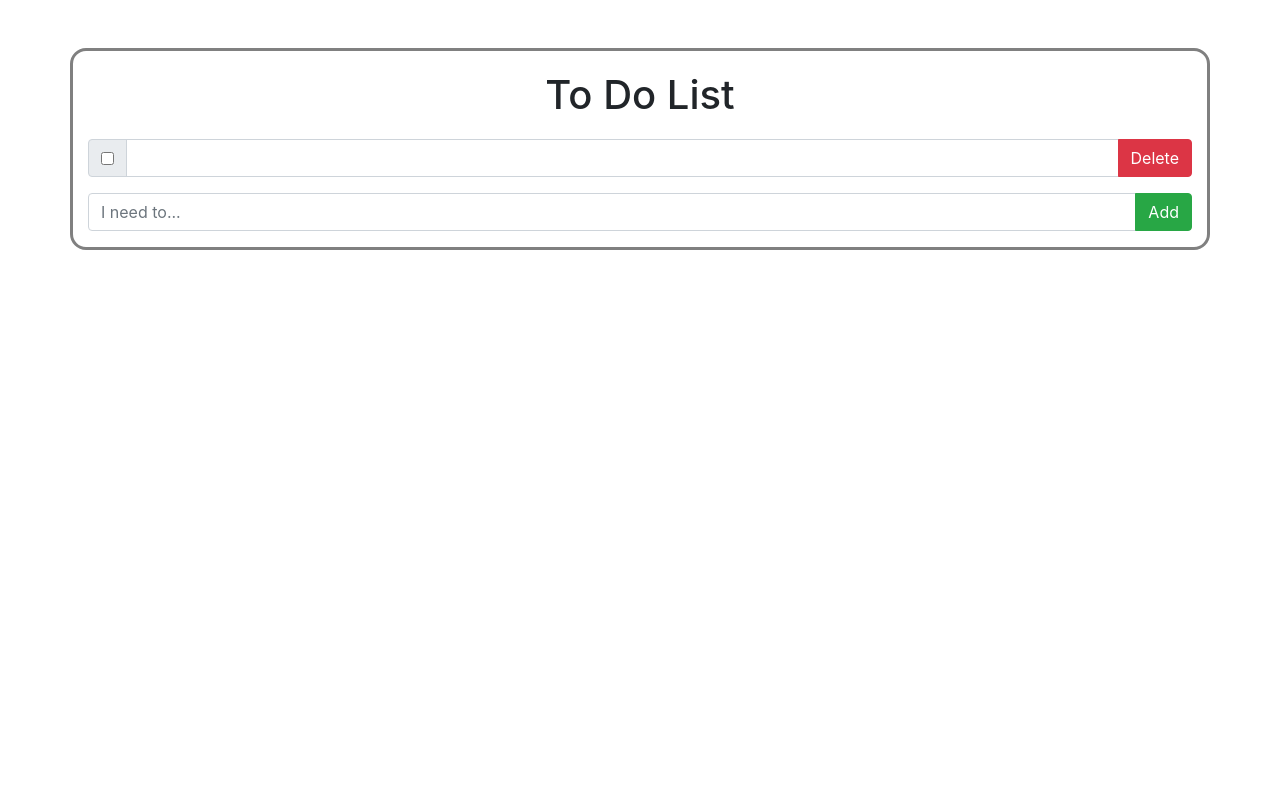
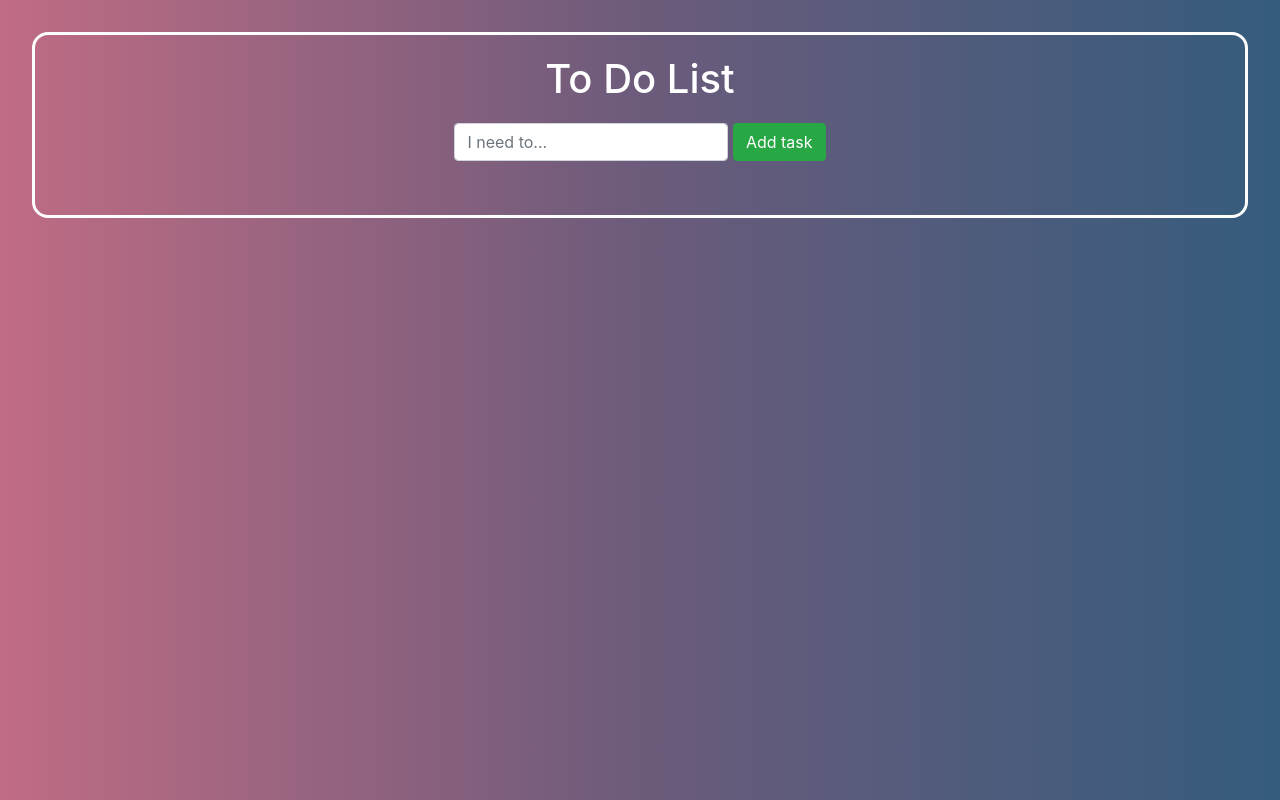
Before and after one commit to sebknight/to-do-list, a plain HTML site: page index.html in a window 1280 px wide. Drawn offline with nearby package versions, Linux system fonts and the light colour scheme.

Commit message:
updated version

```diff
--- a/index.html
+++ b/index.html
@@ -5,64 +5,96 @@
     <link rel="stylesheet" href="https://stackpath.bootstrapcdn.com/bootstrap/4.1.1/css/bootstrap.min.css" integrity="sha384-WskhaSGFgHYWDcbwN70/dfYBj47jz9qbsMId/iRN3ewGhXQFZCSftd1LZCfmhktB" crossorigin="anonymous">
     <title>To Do List</title>
     <style>
-      .container {
-        margin-top: 3em;
-        border: 3px solid grey;
+    body {
+    background: #355C7D;  /* fallback for old browsers */
+    background: -webkit-linear-gradient(left, #C06C84, #6C5B7B, #355C7D);
+    background: -o-linear-gradient(left, #C06C84, #6C5B7B, #355C7D);
+    background: linear-gradient(to right, #C06C84, #6C5B7B, #355C7D);  /* Chrome 10-25, Safari 5.1-6 */ /* W3C, IE 10+/ Edge, Firefox 16+, Chrome 26+, Opera 12+, Safari 7+ */
+    }
+
+    #container {
+      margin: 2em;
+      padding: 0em 2em 0em 2em;
+      border: 3px solid white;
       border-radius: 1em;
-        /* margin-left: 30%; */
-        /* background: grey; */
+      text-align: center;
+      justify-content: center;
+
     }
+
     h1 {
-        text-align: center;
-        margin: 0.5em;
+      margin: 0.5em 0em 0.5em 0em;
+      color: white;
+    }
+
+    #add-task-form {
+      margin-bottom: 1em;
+      display: inline-block;
+    }
+
+    #task-list {
+      margin-bottom: 2em;
+      display: inline-block;
+    }
+
+    .complete {
+      text-decoration: line-through;
+      opacity: 0.5;
     }
 
     </style>
   </head>
   <body>
+    <!-- <input id="input" placeholder="I need to...">
+    <ul id="list"></ul> -->
     <!-- container begins -->
-    <div class="container">
+    <div id="container">
+      <!-- form begins -->
       <h1>To Do List</h1>
-      <!-- form begins -->
-      <!-- Task added begins -->
-      <div class="task-added">
-        <div class="input-group mb-3">
-          <div class="input-group-prepend">
-            <div class="input-group-text">
-              <input type="checkbox" aria-label="Checkbox for following text input">
+        <form>
+         <div id="add-task-form" class="form-inline">
+           <input type="text" id="input" class="form-control"  aria-describedby="textInput" placeholder="I need to...">
+         <button id="button" type="button" class="btn btn-success">Add task</button>
          </div>
+      <!-- form ENDS -->
+       </form>
+       <!-- task list begins -->
+       <div id="task-list">
+         <ul class="list-group">
+         </ul>
+    <!-- task list ENDS -->
        </div>
-          <input type="text" class="form-control" aria-label="Text input with checkbox">
-          <div class="input-group-append">
-            <button class="btn btn-danger" type="button">Delete</button>
-          </div>
-        </div>
-      </div>
-      <!-- task added ENDS -->
-        <!-- Add task input begins -->
-        <div class="add-task">
-          <div class="input-group mb-3">
-            <input type="text" class="form-control" placeholder="I need to..." aria-label="Recipient's username" aria-describedby="basic-addon2">
-            <div class="input-group-append">
-              <button class="btn btn-success" type="button">Add</button>
-            </div>
-          </div>
-        </div>
-        <!-- add task input ENDS -->
-      <!-- form ENDS -->
     <!-- container ENDS -->
    </div>
+
     <script src="https://code.jquery.com/jquery-3.3.1.slim.min.js" integrity="sha384-q8i/X+965DzO0rT7abK41JStQIAqVgRVzpbzo5smXKp4YfRvH+8abtTE1Pi6jizo" crossorigin="anonymous"></script>
     <script src="https://cdnjs.cloudflare.com/ajax/libs/popper.js/1.14.3/umd/popper.min.js" integrity="sha384-ZMP7rVo3mIykV+2+9J3UJ46jBk0WLaUAdn689aCwoqbBJiSnjAK/l8WvCWPIPm49" crossorigin="anonymous"></script>
     <script src="https://stackpath.bootstrapcdn.com/bootstrap/4.1.1/js/bootstrap.min.js" integrity="sha384-smHYKdLADwkXOn1EmN1qk/HfnUcbVRZyYmZ4qpPea6sjB/pTJ0euyQp0Mk8ck+5T" crossorigin="anonymous"></script>
     <script>
-      (function() {
-        $(".btn btn-success").click (function() {
-          console.log('test');
-        });
+    (function() { //IIFE
+      // DOM queries
+        var item = document.getElementById("input").value; //list item input
+        var ul = document.getElementById("task-list"); //task list container
+        var li = document.createElement('li'); //list item created dynamically
+        var button = document.getElementById("button") //add item button
+
+        // event listeners
+        // add task on button click
+        button.addEventListener('click', function(){ //create new list item
+          li.className = "list-group-item";
+          li.appendChild(document.createTextNode(input.value));
+          ul.appendChild(li);
+          console.log('clicked');
+        }, false);
+
+        // check task complete on item click
+        li.onclick = function(){
+          console.log('toggle task completion');
+          li.classList.toggle('complete');
+        }
 
   }());
+    </script>
 
-      </script>
   </body>
 </html>
```
Also changed, not shown: plan.txt (added). Lines whose indentation alone changed are shown as unchanged.
